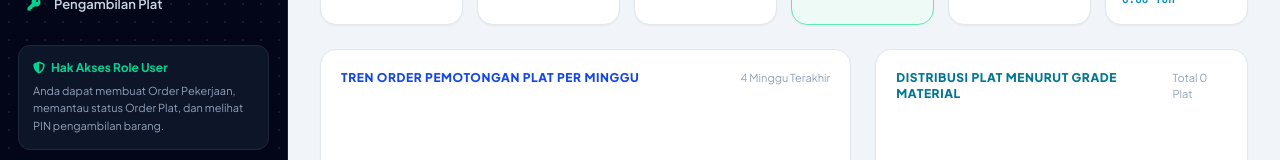
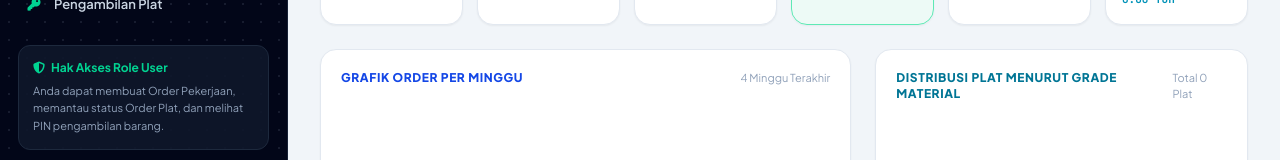
Before and after one commit to albidr30-cillowwall/cnc-database, a Nuxt app: page /dashboard in a window 1280 px wide. Shown: the part 221-381 px from the top of the page. Built offline with nearby package versions, Linux system fonts and the light colour scheme.

Commit message:
feat(dashboard): ubah judul tren order menjadi Grafik Order per Minggu

```diff
--- a/pages/dashboard.vue
+++ b/pages/dashboard.vue
@@ -86,7 +86,7 @@
       <div class="lg:col-span-7 bg-white dark:bg-slate-900 border border-slate-200 dark:border-slate-800 rounded-2xl p-5 shadow-xs">
         <div class="flex items-center justify-between mb-4">
           <h2 class="text-xs font-extrabold uppercase tracking-wider text-blue-700 dark:text-blue-400">
-            Tren Order Pemotongan Plat per Minggu
+            Grafik Order per Minggu
           </h2>
           <span class="text-[11px] text-slate-400">4 Minggu Terakhir</span>
         </div>
```
